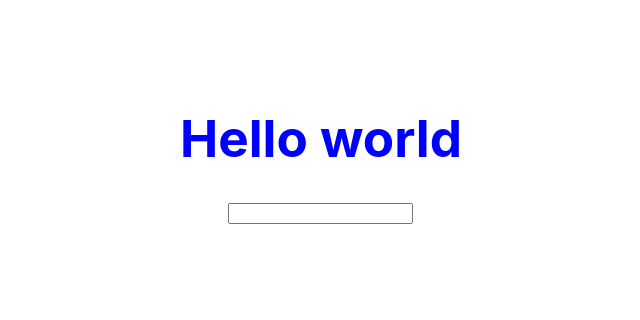
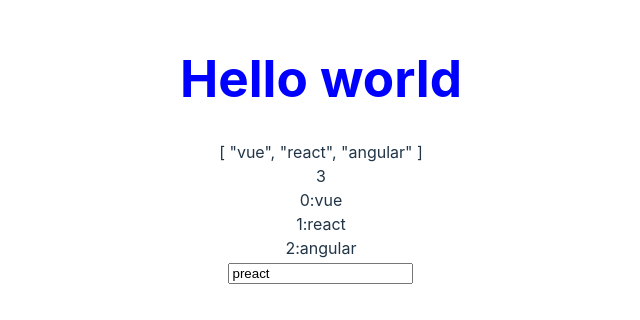
Before and after one commit to JocelynLlamas/tags-input, a Vue app: page / in a window 1280 px wide. Shown: the part 250-570 px from the top of the page, without its empty margins (319-959 px from the left). Built offline with nearby package versions, Linux system fonts and the light colour scheme.

Commit message:
Directiives and Attributes bindings

```diff
--- a/src/components/TagsInput.vue
+++ b/src/components/TagsInput.vue
@@ -1,3 +1,21 @@
 <template>
-    <input type="text" />
+    <div>{{ tags }}</div>
+    <!-- v directives -->
+    <div v-text="tags.length"></div>
+    <div v-if="!tags.length">
+        You have no any tags. Enter it in the input
+    </div>
+    <div v-for="(tag, index) in tags">{{ index + ":" + tag }}</div>
+
+    <input type="text" :value="newTag"/>
 </template>
+
+<script>
+export default {
+    data: () => ({
+        tags: ["vue", "react", "angular"],
+        newTag: "preact"
+        // tags: []
+    })
+}
+</script>
```
